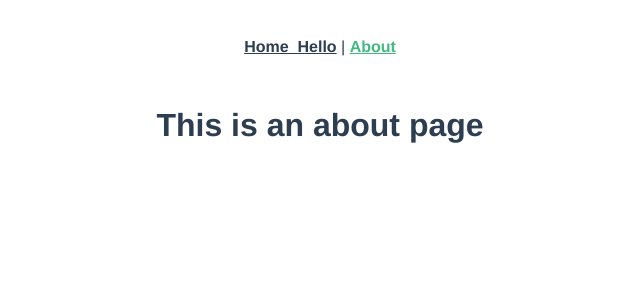
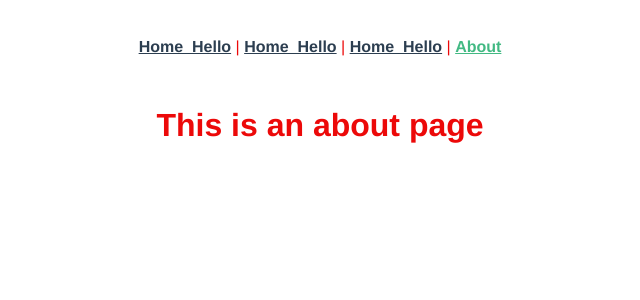
Before and after one commit to amrshaapan/testHello, a Vue app: page /about in a window 1280 px wide. Shown: the top 300 px of the page, without its empty margins (320-960 px from the left). Built offline with nearby package versions, Linux system fonts and the light colour scheme; no server answers.

Commit message:
first commi1t22233

```diff
--- a/src/App.vue
+++ b/src/App.vue
@@ -1,6 +1,8 @@
 <template>
   <div id="app">
     <nav>
+      <router-link to="/">Home_Hello</router-link> |
+      <router-link to="/">Home_Hello</router-link> |
       <router-link to="/">Home_Hello</router-link> |
       <router-link to="/about">About</router-link>
     </nav>
@@ -23,7 +25,8 @@ export default {
   -webkit-font-smoothing: antialiased;
   -moz-osx-font-smoothing: grayscale;
   text-align: center;
-  color: #2c3e50;
+  color: #ec0909;
+
 }
 
 nav {
```
